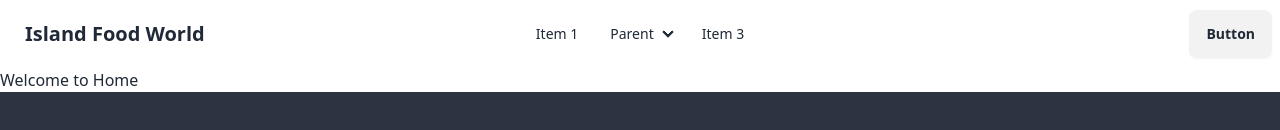
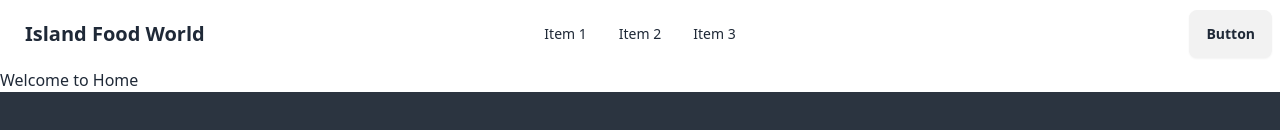
Before and after one commit to mdshakil04/island-food-world, a React (Vite) app: page / in a window 1280 px wide. Shown: the top 130 px of the page. Built offline with nearby package versions, Linux system fonts and the light colour scheme.

Commit message:
Navbar section done temporarily

```diff
--- a/src/Pages/Shared/Footer/NavBar/Navbar.jsx
+++ b/src/Pages/Shared/Footer/NavBar/Navbar.jsx
@@ -1,6 +1,18 @@
+/* eslint-disable no-unused-vars */
 import React from "react";
 
 const Navbar = () => {
+    const navOptions = <>
+        <li>
+            <a>Item 1</a>
+        </li>
+        <li>
+            <a>Item 2</a>
+        </li>
+        <li>
+            <a>Item 3</a>
+         </li>
+    </>
   return (
     <>
       <div className="navbar bg-base-100">
@@ -26,48 +38,15 @@ const Navbar = () => {
               tabIndex={0}
               className="menu menu-sm dropdown-content mt-3 z-[1] p-2 shadow bg-base-100 rounded-box w-52"
             >
-              <li>
-                <a>Item 1</a>
-              </li>
-              <li>
-                <a>Parent</a>
-                <ul className="p-2">
-                  <li>
-                    <a>Submenu 1</a>
-                  </li>
-                  <li>
-                    <a>Submenu 2</a>
-                  </li>
-                </ul>
-              </li>
-              <li>
-                <a>Item 3</a>
-              </li>
+              {/* NabOptions added here */}
+              {navOptions}
             </ul>
           </div>
           <a className="btn btn-ghost text-xl">Island Food World</a>
         </div>
         <div className="navbar-center hidden lg:flex">
           <ul className="menu menu-horizontal px-1">
-            <li>
-              <a>Item 1</a>
-            </li>
-            <li>
-              <details>
-                <summary>Parent</summary>
-                <ul className="p-2">
-                  <li>
-                    <a>Submenu 1</a>
-                  </li>
-                  <li>
-                    <a>Submenu 2</a>
-                  </li>
-                </ul>
-              </details>
-            </li>
-            <li>
-              <a>Item 3</a>
-            </li>
+           {navOptions}
           </ul>
         </div>
         <div className="navbar-end">
```
